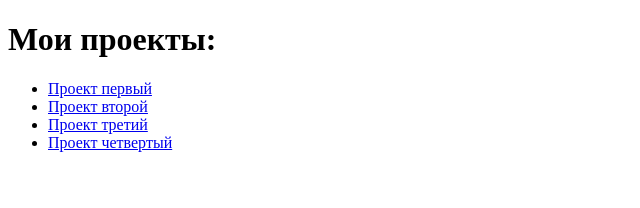
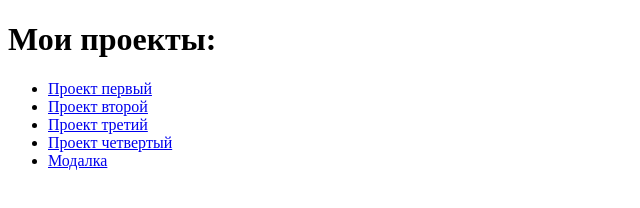
Before and after one commit to nataly-star/nataly-star.github.io, a plain HTML site: page index.html in a window 1280 px wide. Shown: the full height of the page, 0-640 px from the left. Drawn offline with Linux system fonts and the light colour scheme.

Commit message:
Update index.html

```diff
--- a/index.html
+++ b/index.html
@@ -14,6 +14,7 @@
 	<li><a href="project2/index.html">Проект второй</a></li>
 	<li><a href="project3/index.html">Проект третий</a></li>
 	<li><a href="project4/index.html">Проект четвертый</a></li>
+	<li><a href="https://codepen.io/anon/pen/xQgZyR">Модалка</a></li>
 </ul>
 </body>
 </html>
```
